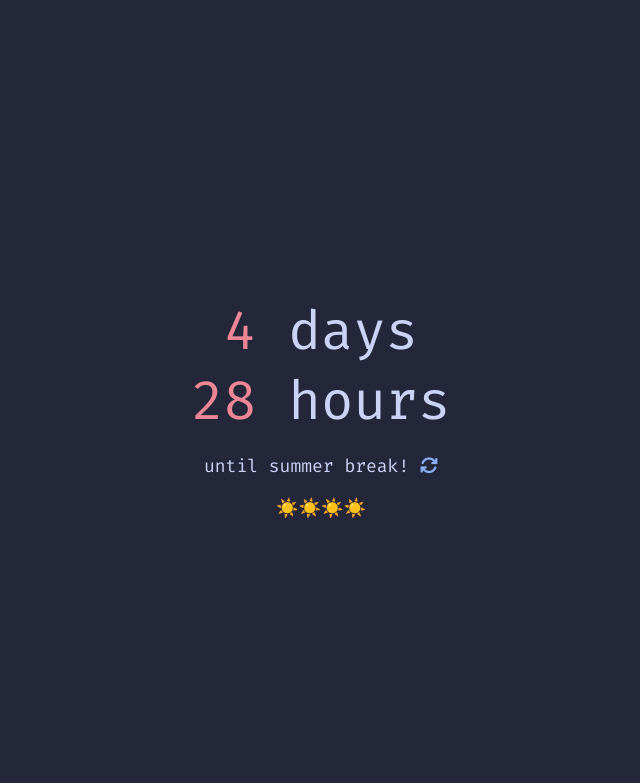
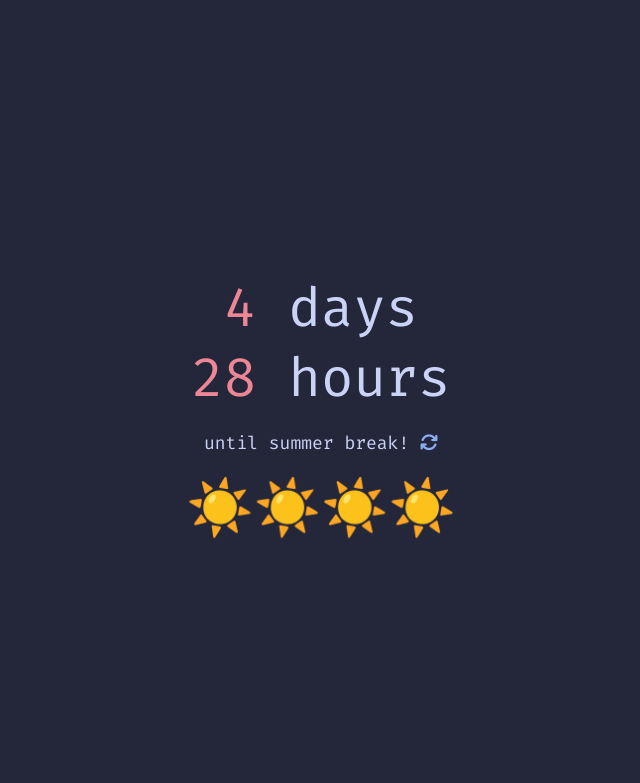
Before and after one commit to JoshPaulie/mrjoshtools, a Flask app: page /summer/ in a window 1280 px wide. Shown: the top 783 px of the page, without its empty margins (319-959 px from the left). Run offline with Flask 3, Linux system fonts and the light colour scheme; some libraries are stand-ins or nearby versions.

Commit message:
💅 Style sun emojis

```diff
--- a/static/style.css
+++ b/static/style.css
@@ -85,6 +85,12 @@ a:active {
   transform: rotate(180deg) scale(1.5);
 }
 
+.days-left-emojis {
+  max-width: 75%;
+  text-align: center;
+  font-size: 3rem;
+}
+
 @media only screen and (max-width: 600px) {
   .content {
     justify-content: flex-start;
```
